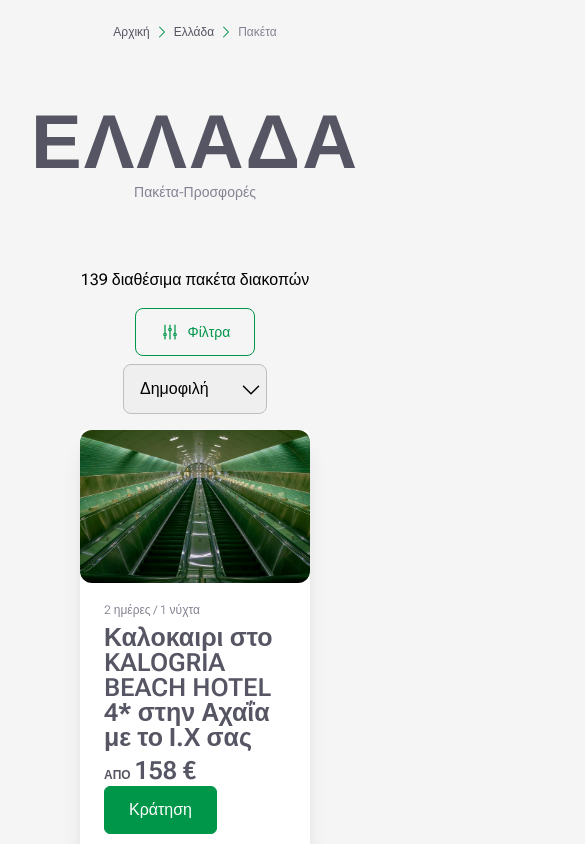
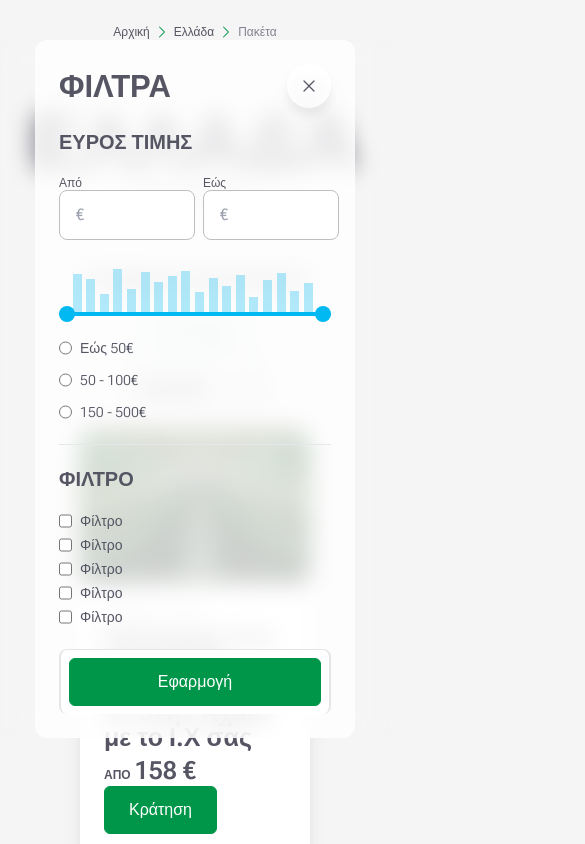
Before and after one commit to ELal3k/nelios-project, a Next.js app: page / in a window 390 px wide. Shown: the top 844 px of the page, 585 px wide, since content can reach past the window. Built offline with nearby package versions, Linux system fonts and the light colour scheme.

Commit message:
mobile navbar

```diff
--- a/src/components/MobileMenu.js
+++ b/src/components/MobileMenu.js
@@ -1,17 +1,24 @@
+"use client"
+
 import Slider from "./Slider"
 import Range from "./Range"
 import RangeRadio from "./RangeRadio"
 import Filters from "./Filters"
+import { useAppContext } from "@/context"
 import { XMarkIcon } from "@heroicons/react/24/solid"
 
 export default function MobileMenu() {
+  const { setShowFilter } = useAppContext()
   return (
-    <div className="flex justify-center">
+    <div className="fixed lg:hidden w-full h-screem flex justify-center backdrop-blur-md z-30">
       {" "}
       <div className="flex flex-col gap-6 p-6 bg-translucent_bg w-80 rounded-xl">
         <div className="flex justify-between items-center">
           <h2 className="text-h5 font-semibold text-my_black ">ΦΙΛΤΡΑ</h2>
-          <button className=" bg-translucent_bg drop-shadow-xl p-3 rounded-full">
+          <button
+            className=" bg-translucent_bg drop-shadow-xl p-3 rounded-full"
+            onClick={() => setShowFilter(false)}
+          >
             <XMarkIcon className="h-5 text-my_black" />
           </button>
         </div>
@@ -30,10 +37,6 @@ export default function MobileMenu() {
             <Filters />
           </div>
 
-          <div className="flex flex-col items-start gap-6 self-stretch pt-6">
-            <Filters />
-          </div>
-
           <div className=" bg-white p-2 rounded-lg border-2 border-stroke">
             <button className="btn-primary w-full">Εφαρμογή</button>
           </div>
--- a/src/components/NavBarTop.js
+++ b/src/components/NavBarTop.js
@@ -1,8 +1,13 @@
 "use client"
+
+import MobileMenu from "./MobileMenu"
 import { ChevronRightIcon } from "@heroicons/react/24/solid"
+import { useAppContext } from "@/context"
 
 export default function NavBarTop() {
+  const { showFilter } = useAppContext()
   return (
+    <>
       <nav className="flex justify-center mt-6">
         <ul className="flex items-center text-small_text_12 text-center">
           <li className="flex items-center text-my_black">
@@ -18,5 +23,7 @@ export default function NavBarTop() {
           </li>
         </ul>
       </nav>
+      {showFilter ? <MobileMenu /> : null}
+    </>
   )
 }
--- a/src/context/index.js
+++ b/src/context/index.js
@@ -4,7 +4,7 @@ import { createContext, useState, useContext } from "react"
 const AppContext = createContext(undefined)
 
 export function AppWrapper({ children }) {
-  let [showFilter, setShowFilter] = useState(false)
+  let [showFilter, setShowFilter] = useState(true)
 
   return (
     <AppContext.Provider value={{ showFilter, setShowFilter }}>
```
Lines whose indentation alone changed are shown as unchanged.
